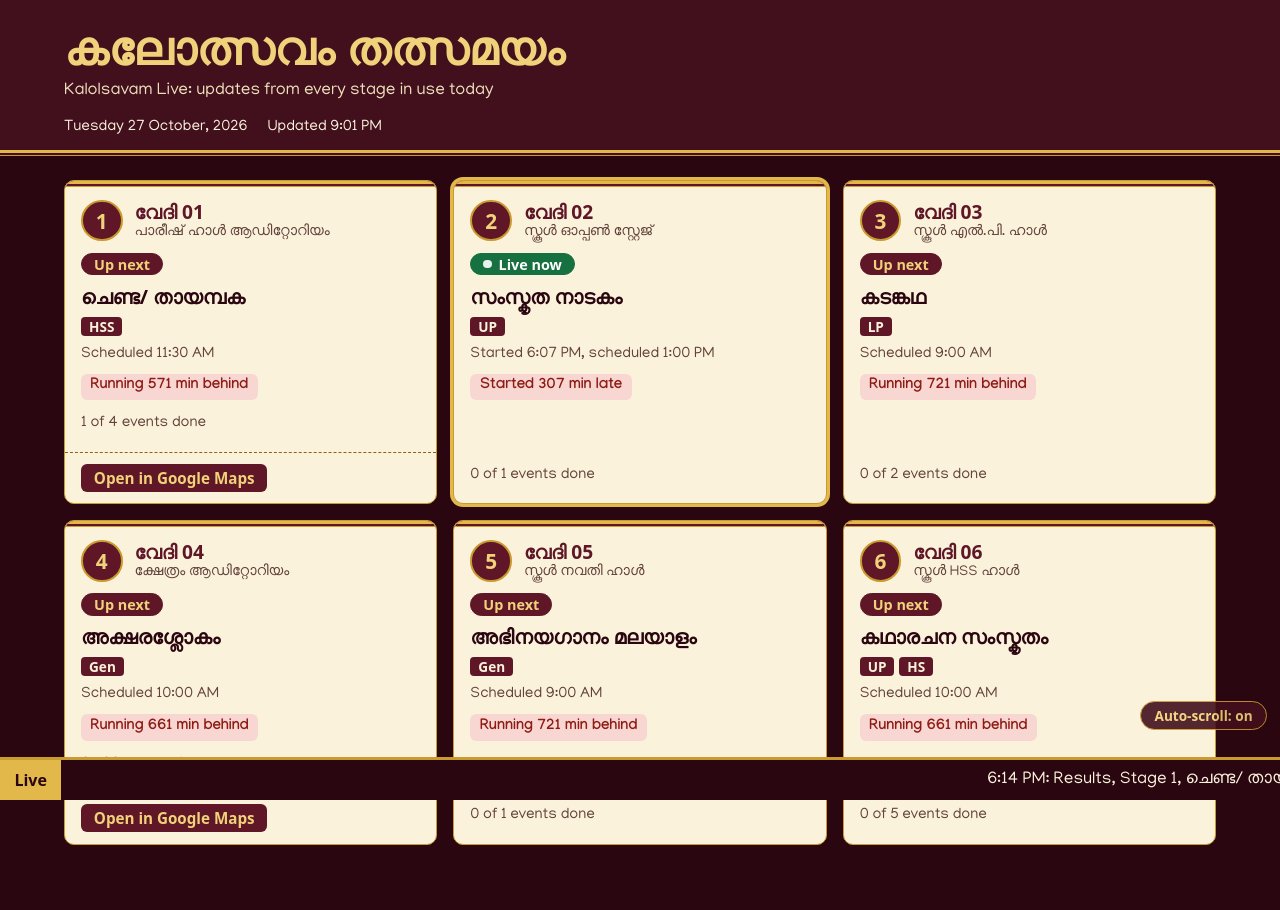
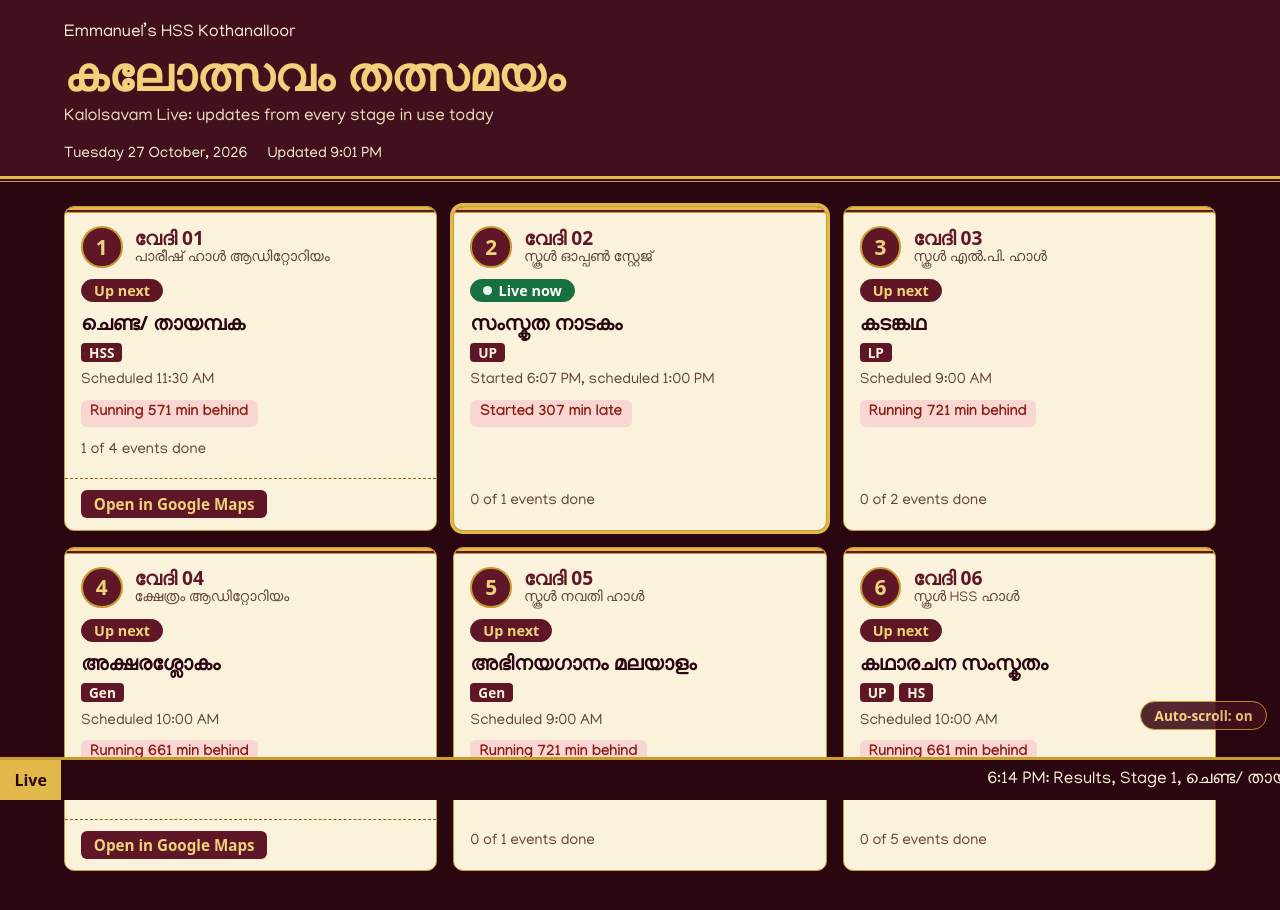
Before and after one commit to kothanalloorhss/kalolsavam-live, a plain HTML site: page index.html in a window 1280 px wide. Shown: the top 910 px of the page. Drawn offline with nearby package versions, Linux system fonts and the light colour scheme; a web font is replaced by a local one.

Commit message:
index page updated

```diff
--- a/css/style.css
+++ b/css/style.css
@@ -22,7 +22,7 @@ button { font: inherit; cursor: pointer; }
 .muted { color: var(--ink-soft); }
 
 /* header */
-.site-head { background: var(--maroon-800); padding: 1.25rem 0 1rem; position: relative; }
+.site-head { background: var(--maroon-800); padding: 1.25rem 0 1rem; position: sticky; }
 .site-head::after { content: ""; position: absolute; inset: auto 0 0 0; height: 6px; background-image: var(--kasavu); }
 .site-head h1 { font-size: clamp(1.9rem, 5vw, 2.9rem); color: var(--gold-300); font-weight: 700; }
 .site-head .sub { color: var(--ivory-dim); margin-top: .15rem; }
--- a/index.html
+++ b/index.html
@@ -24,10 +24,12 @@
 
   <div id="alert" class="alert-banner" role="alert" hidden></div>
 
+  <!-- Sticky Header -->
   <header class="site-head">
     <div class="wrap">
-      <h1 lang="ml" data-aos="fade-down">കലോത്സവം തത്സമയം</h1>
-      <p class="sub" data-aos="fade" data-aos-delay="150">Kalolsavam Live: updates from every stage in use today</p>
+      <p class="school-tag" data-aos="fade-down">Emmanuel&rsquo;s HSS Kothanalloor</p>
+      <h1 lang="ml" data-aos="fade-down" data-aos-delay="100">കലോത്സവം തത്സമയം</h1>
+      <p class="sub" data-aos="fade" data-aos-delay="200">Kalolsavam Live: updates from every stage in use today</p>
       <div class="meta" data-aos="fade" data-aos-delay="300">
         <span id="dayLabel"></span>
         <span id="syncState" class="sync" aria-live="polite">Loading…</span>
@@ -49,11 +51,11 @@
   </main>
 
   <footer class="page-foot wrap" data-aos="fade-up" data-aos-offset="0">
-  <p>The page refreshes by itself every 30 seconds.</p>
-  <div class="credit">
-    <p class="by">by Little Kites Unit</p>
-    <p class="school">Emmanuel&rsquo;s HSS Kothanalloor</p>
-  </div>
+    <p>The page refreshes by itself every 30 seconds.</p>
+    <div class="credit">
+      <p class="by">by Little Kites Unit</p>
+      <p class="school">Emmanuel&rsquo;s HSS Kothanalloor</p>
+    </div>
   </footer>
 
   <button id="autoScrollBtn" class="autoscroll-btn" type="button" aria-pressed="true" hidden>Auto-scroll: on</button>
```
